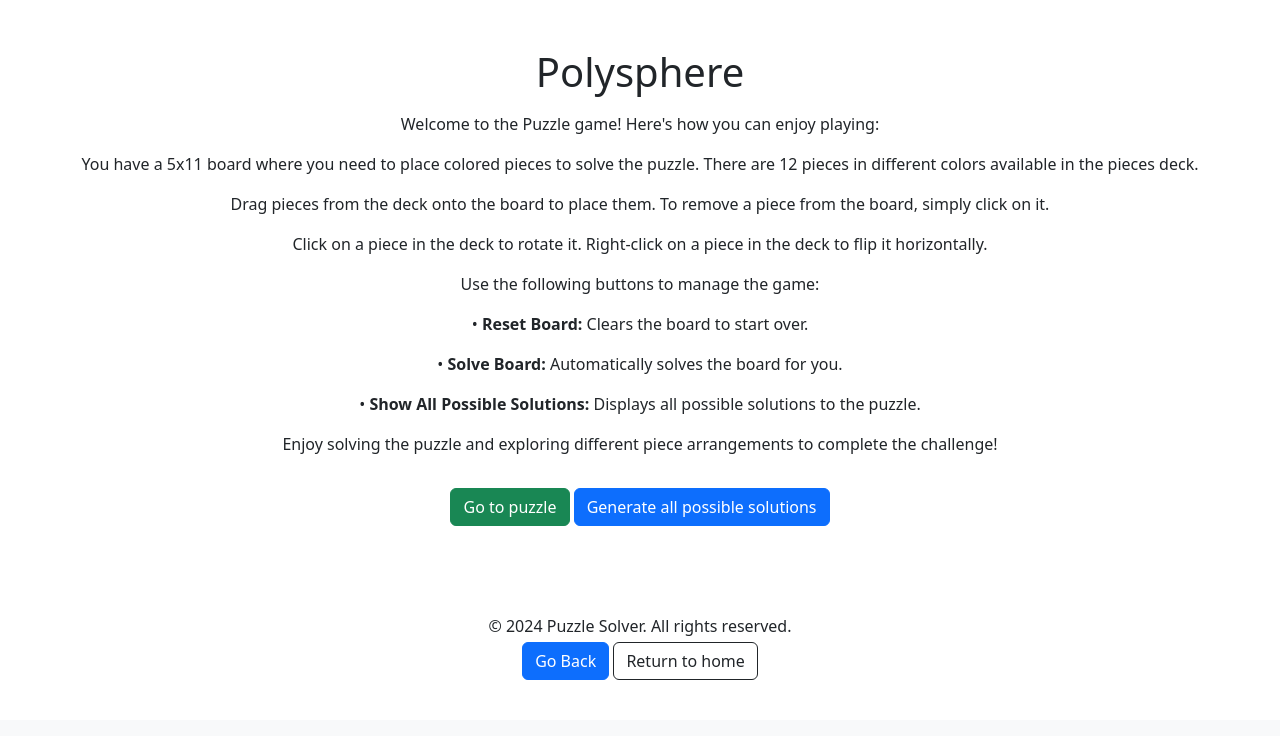
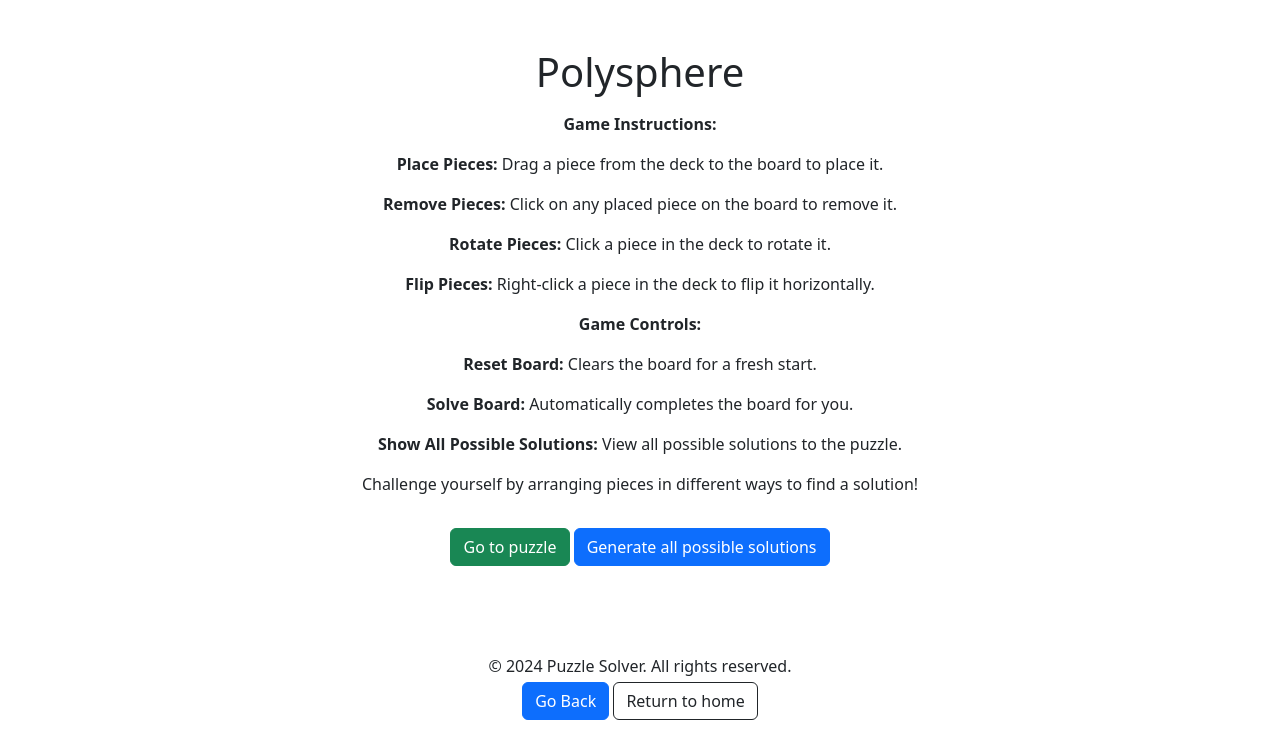
Before and after one commit to Ilan-Goren/ASEProject, a Django app: page /polysphere in a window 1280 px wide. Shown: the part 88-824 px from the top of the page. Before the commit the page ends 768 px from the top, so only its background shows below. Run offline with Django 5.2, Linux system fonts and the light colour scheme.

Commit message:
Instructions For polysphere and nqueens home

```diff
--- a/polysphere/templates/polysphere/home.html
+++ b/polysphere/templates/polysphere/home.html
@@ -6,20 +6,22 @@
 
 <h1 class="mb-3">Polysphere</h1>
 
-<p>Welcome to the Puzzle game! Here's how you can enjoy playing:</p>
+<div class="instructions text-center">
+    <p><strong>Game Instructions:</strong></p>
+    <p><strong>Place Pieces:</strong> Drag a piece from the deck to the board to place it.</p>
+    <p><strong>Remove Pieces:</strong> Click on any placed piece on the board to remove it.</p>
+    <p><strong>Rotate Pieces:</strong> Click a piece in the deck to rotate it.</p>
+    <p><strong>Flip Pieces:</strong> Right-click a piece in the deck to flip it horizontally.</p>
+</div>
 
-<p>You have a 5x11 board where you need to place colored pieces to solve the puzzle. There are 12 pieces in different colors available in the pieces deck.</p>
+<div class="controls text-center">
+    <p><strong>Game Controls:</strong></p>
+    <p><strong>Reset Board:</strong> Clears the board for a fresh start.</p>
+    <p><strong>Solve Board:</strong> Automatically completes the board for you.</p>
+    <p><strong>Show All Possible Solutions:</strong> View all possible solutions to the puzzle.</p>
+</div>
 
-<p>Drag pieces from the deck onto the board to place them. To remove a piece from the board, simply click on it.</p>
-
-<p>Click on a piece in the deck to rotate it. Right-click on a piece in the deck to flip it horizontally.</p>
-
-<p>Use the following buttons to manage the game:</p>
-<p>• <strong>Reset Board:</strong> Clears the board to start over.</p>
-<p>• <strong>Solve Board:</strong> Automatically solves the board for you.</p>
-<p>• <strong>Show All Possible Solutions:</strong> Displays all possible solutions to the puzzle.</p>
-
-<p>Enjoy solving the puzzle and exploring different piece arrangements to complete the challenge!</p>
+<p class="text-center">Challenge yourself by arranging pieces in different ways to find a solution!</p>
 
 <a href="{% url 'polysphere_puzzle' %}" class="mt-3 mb-3 btn btn-success">Go to puzzle</a>
 
```
Also changed, not shown: nqueens/templates/nqueens/home.html (+18 -1 lines).
